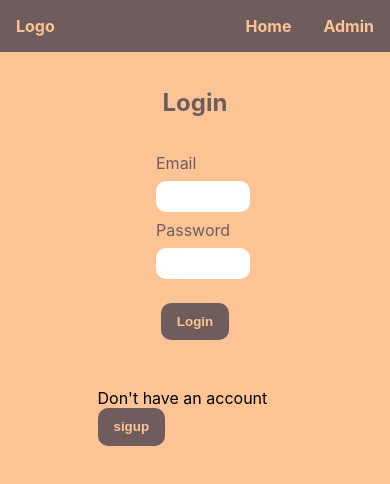
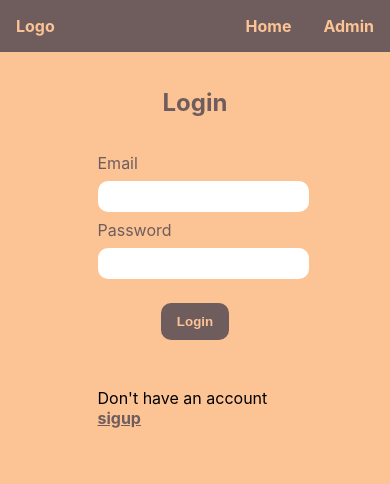
Before and after one commit to daveOnactive/Recipes-home-admin, a React (Create React App) app: page /register in a window 390 px wide. Shown: the top 484 px of the page. Built offline with nearby package versions, Linux system fonts and the light colour scheme.

Commit message:
responsiveness fixed

```diff
--- a/src/App.scss
+++ b/src/App.scss
@@ -34,16 +34,18 @@ nav {
   }
 
   .success {
-    background: rgb(7, 216, 7);
+    background: rgba(15, 255, 15, .7);
     width: 100%;
     margin: .3rem;
     border-radius: 5px;
+    box-shadow: 0 0 4px .5px #fff;
   }
   .error {
-    background: rgb(243, 26, 26);
+    background: rgba(255, 0, 0, .7);
     width: 100%;
     margin: .3rem;
     border-radius: 5px;
+    box-shadow: 0 0 4px .5px #fff;
   }
 }
 
--- a/src/components/register/register.js
+++ b/src/components/register/register.js
@@ -1,3 +1,4 @@
+/* eslint-disable jsx-a11y/anchor-is-valid */
 import React, { useRef, useState } from 'react';
 import '../../styles/register.scss';
 import Signup from './signup';
@@ -7,15 +8,18 @@ const Register = () => {
   const loginRef = useRef(null);
   const signUpRef = useRef(null);
   const [swap, setSwap] = useState(false);
+  const [show, setShow] = useState(true);
 
   const login = e => {
-    signUpRef.current.style.visibility = 'hidden';
-    loginRef.current.style.visibility = 'visible';
+    // signUpRef.current.style.visibility = 'hidden';
+    // loginRef.current.style.visibility = 'visible';
+    setShow(true)
   };
 
   const signUp = e => {
-    signUpRef.current.style.visibility = 'visible';
-    loginRef.current.style.visibility = 'hidden';
+    // signUpRef.current.style.transform = 'scale(1)';
+    // loginRef.current.style.visibility = 'hidden';
+    setShow(false)
   };
 
   if(swap) {
@@ -26,19 +30,19 @@ const Register = () => {
   return (
     <main>
       <div className="wrapper">
-        <div className="sign-in" ref={loginRef}>
+        <div className={show ? 'sign-in' : 'hidden sign-in'} ref={loginRef}>
           <header>
             <h2>Login</h2>
           </header>
           <Login />
-          <p>Don't have an account <button onClick={signUp}>sigup</button></p>
+          <p>Don't have an account <a href='#' onClick={signUp}>sigup</a></p>
         </div>
-        <div className="sign-up" ref={signUpRef}>
+        <div className={show ? 'hidden sign-up' : 'sign-up'} ref={signUpRef}>
           <header>
             <h2>Signup</h2>
           </header>
           <Signup login={setSwap} />
-          <p>Already have an account <button onClick={login}>login</button></p>
+          <p>Already have an account <a href='#' onClick={login}>login</a></p>
         </div>
       </div>
     </main>
--- a/src/styles/register.scss
+++ b/src/styles/register.scss
@@ -1,6 +1,5 @@
 @import './variables.scss';
 @import './button.scss';
-
 h2 {
   color: addColor(main-color);
   font-weight: bolder;
@@ -8,9 +7,12 @@ h2 {
   text-align: center;
 }
 form {
-  width: 40%;
+  width: 100%;
   padding: 0 .5rem;
   margin: 1rem 0;
+  @include desktop() {
+    width: 40%;
+  }
   label {
     color: addColor(main-color);
     margin: 1rem 0;
@@ -36,7 +38,6 @@ form {
 main {
   .wrapper {
     width: 50%;
-    // background: #111;
     position: relative;
     height: 100%;
     margin: 1rem auto;
@@ -46,7 +47,6 @@ main {
       left: 50%;
       transform: translate(-50%, -50%);
       width: 100%;
-      visibility: hidden;
     }
     .sign-in, .sign-up {
       display: flex;
@@ -54,4 +54,12 @@ main {
       flex-direction: column;
     }
   }
+  a {
+    color: addColor(main-color);
+    font-weight: bolder;
+  }
 }
+
+.hidden {
+  visibility: hidden;
+}
```
